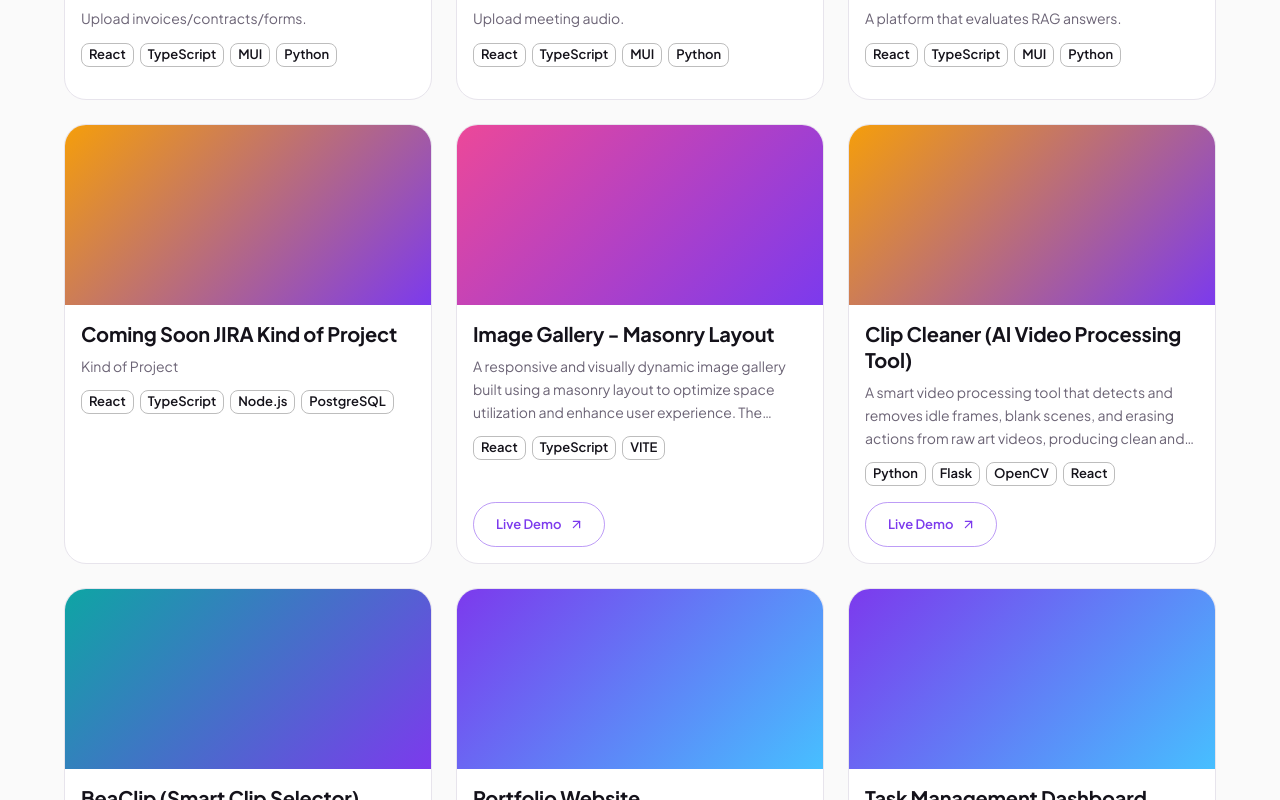
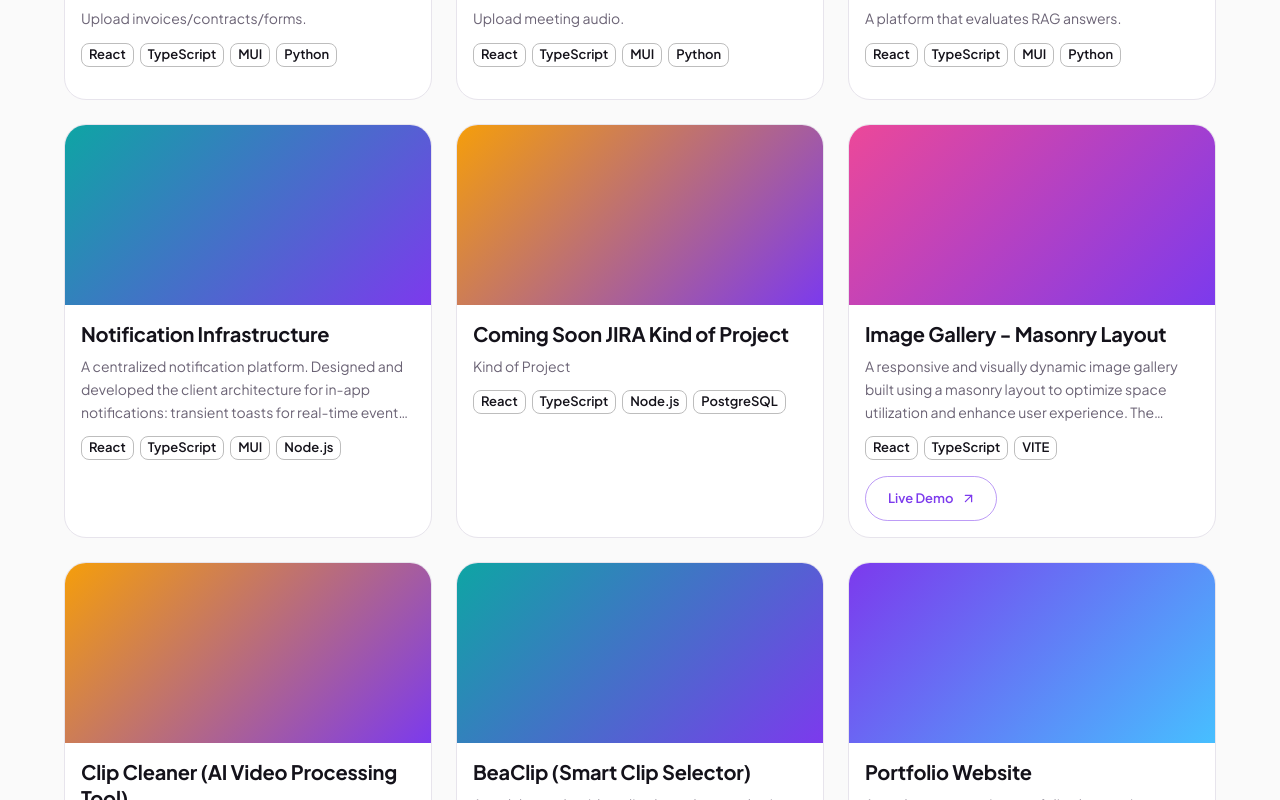
Before and after one commit to pramodboda/pramodboda-portfolio, a React (Vite) app: page /projects in a window 1280 px wide. Shown: the part 4280-5080 px from the top of the page. Built offline with nearby package versions, Linux system fonts and the light colour scheme; a web font is replaced by a local one.

Commit message:
UPDATE: Projects data

```diff
--- a/src/data/projects_data.ts
+++ b/src/data/projects_data.ts
@@ -777,6 +777,35 @@ export const projectsData: Project[] = [
             "AI engineering project"
         ]
     },
+
+
+    //==========================================================
+    {
+        id: "notification-infrastructure",
+        level: 4,
+        featured: true,
+        title: "Notification Infrastructure",
+        slug: "Notification Infrastructure",
+        description:
+            "A centralized notification platform. Designed and developed the client architecture for in-app notifications: transient toasts for real-time events, plus a persistent inbox the user can review later. Support: Email, Push, In-app, SMS simulation",
+        thumbImg: "",
+        technologies: ["React", "TypeScript", "MUI", "Node.js", "PostgreSQL"],
+        skills: [
+        ],
+        liveDemoLink: "",
+        github: "",
+        features: [
+            "Templates",
+            "Scheduling",
+            "Retry",
+            "Queue",
+            "Delivery status",
+            "User preferences",
+            "Persistent inbox"
+        ],
+        highlights: [
+        ]
+    },
     //==========================================================
     {
         id: 1,
```
